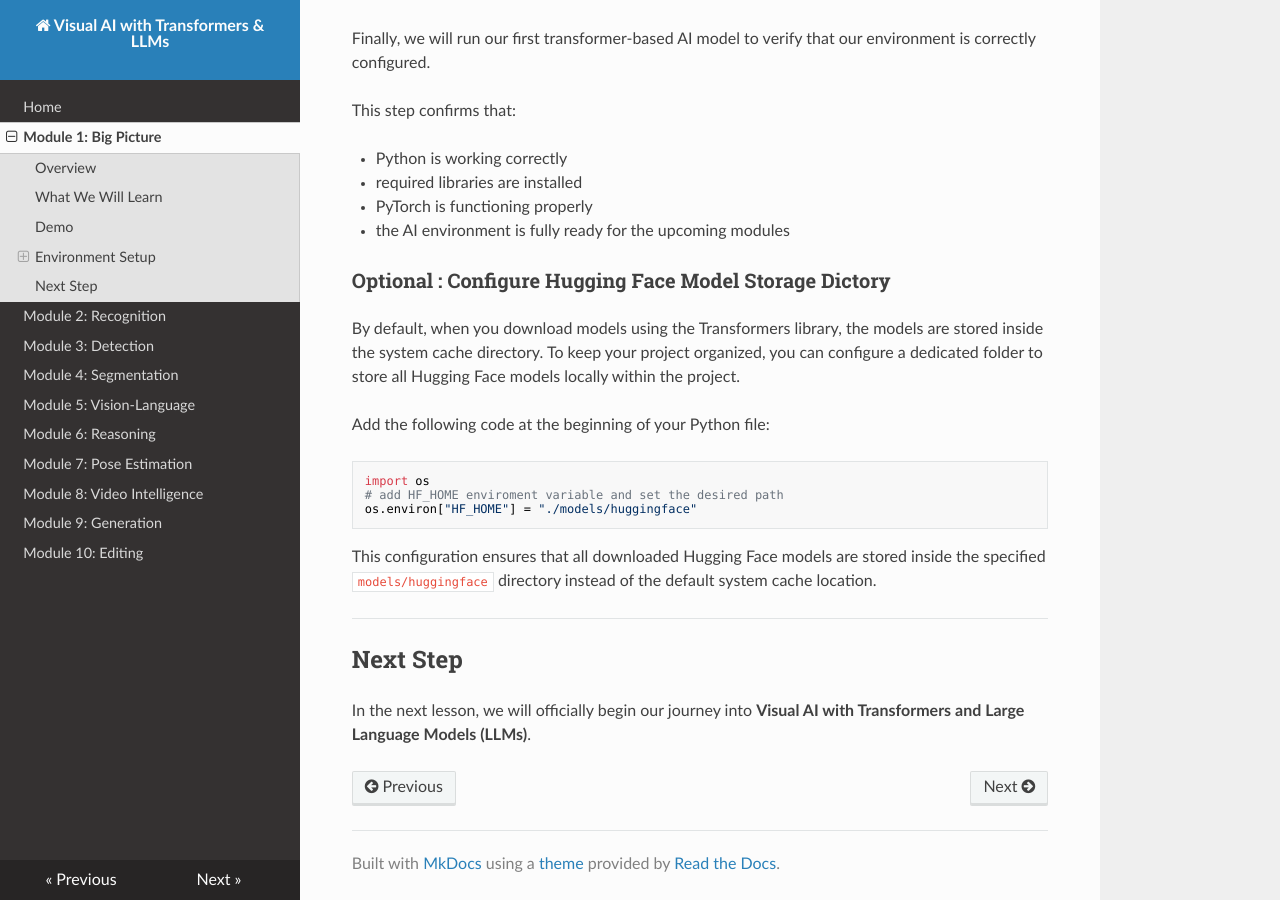
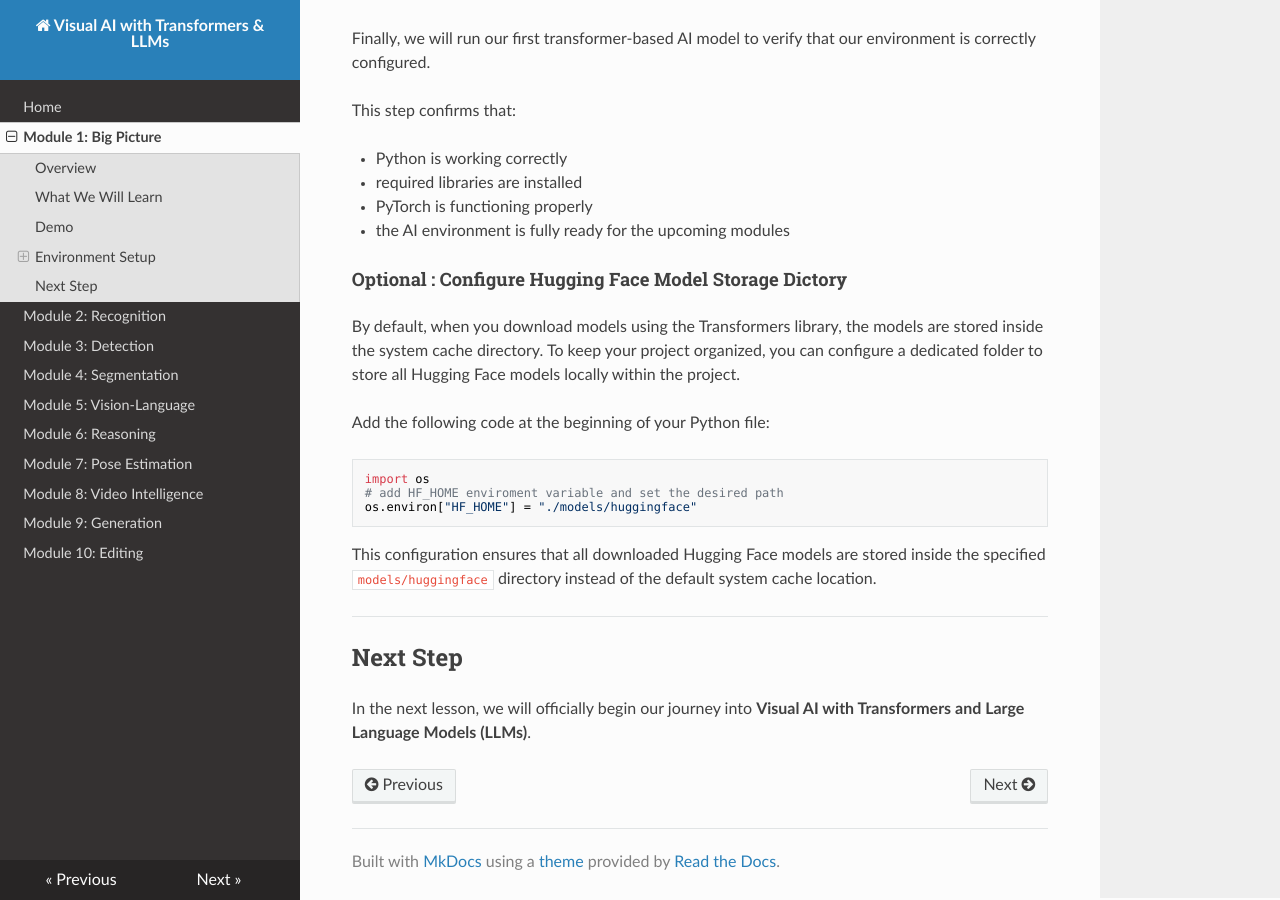
Before and after one commit to vedicskill/course-visual-ai-with-transformers-llms, an MkDocs documentation site: the page built from docs/docs/module-1/index.md, in a window 1280 px wide and 900 px high, scrolled down 5056 px. Built offline with MkDocs 1.6.1, drawn with Linux system fonts in a browser that asks for light colours; nearby versions of some CDN libraries.

Commit message:
subheader correction

```diff
--- a/docs/docs/module-1/index.md
+++ b/docs/docs/module-1/index.md
@@ -226,7 +226,7 @@ This step confirms that:
 - PyTorch is functioning properly
 - the AI environment is fully ready for the upcoming modules
 
-### Optional : Configure Hugging Face Model Storage Dictory
+#### Optional : Configure Hugging Face Model Storage Dictory
 
 By default, when you download models using the Transformers library, the models are stored inside the system cache directory.
 To keep your project organized, you can configure a dedicated folder to store all Hugging Face models locally within the project.
```
